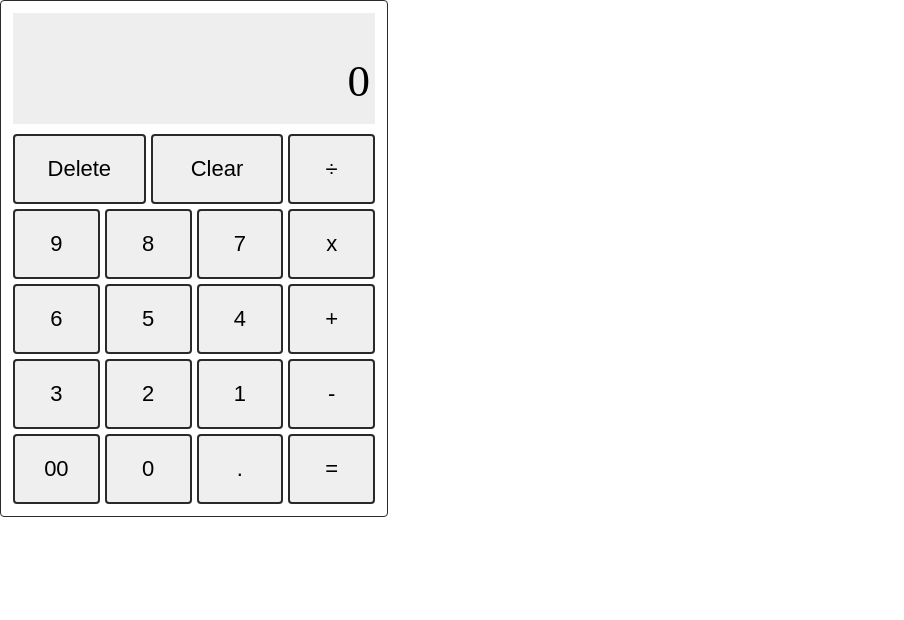
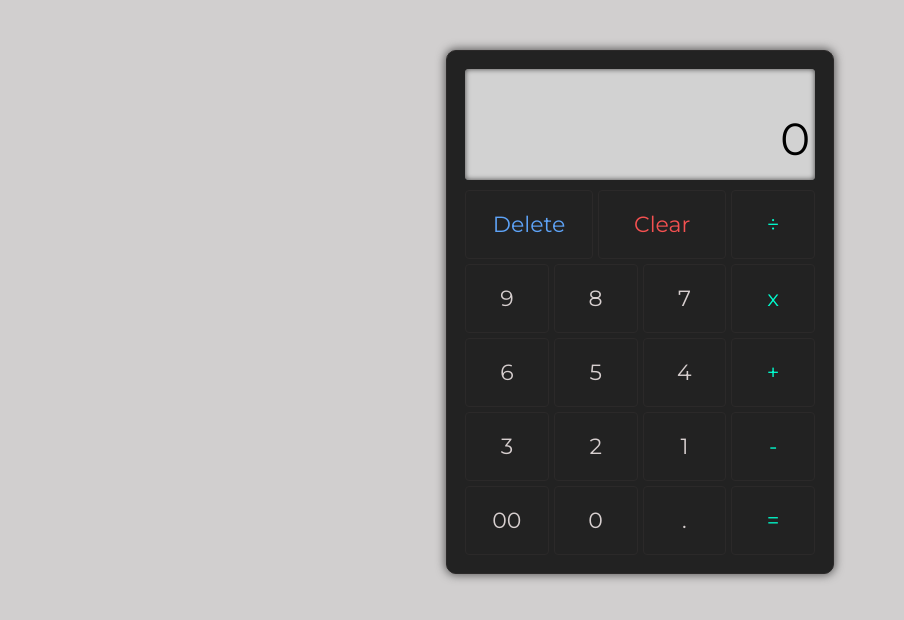
Before and after one commit to Anase27/Projects, a plain HTML site: page calculator/calculator.html in a window 1280 px wide. Shown: the whole page, without its empty margins (0-904 px from the left). Drawn offline with Linux system fonts and the light colour scheme.

Commit message:
color and other styling added

```diff
--- a/calculator/calculator.css
+++ b/calculator/calculator.css
@@ -1,11 +1,11 @@
 :root{
-    --background: #f6f6f6;
-    --calculator: rgb(33, 32, 32);
-    --screen: #eee;
+    --background: #d1cfcf;
+    --calculator: #222222;
+    --screen: #d2d2d2;
     --button: #dadada;
-    --button-secondary: #30aa94;
+    --button-secondary: #00ffd0;
     --clear: #f55151;
-    --delete: #1e81fa;
+    --delete: #5ea3f7;
     --border: #2b2929;
     --font: #d7cfcf;
 }
@@ -16,50 +16,50 @@
     margin: 0;
     padding: 0;
     box-sizing: border-box;
+    font-family: 'Montserrat','Segoe UI', Tahoma, Geneva, Verdana, sans-serif;
+}
+body{
+    background-color: var(--background);
+}
+
+.container{
+    display: flex;
+    justify-content: center;
+    align-items: center;
+    margin-top: 50px;
 }
 
 .calc{
-    max-width: 388px;
+    width: 388px;
     border: 1px solid var(--border);
-    border-radius: 4px;
-    padding: 12px
+    border-radius: 10px;
+    padding: 18px;
+    color: inherit;
+    background-color: var(--calculator);
+    box-shadow: 0px 0px 10px 1px rgb(87, 86, 86);
 }
 
 .display{
     background-color: var(--screen);
-    /* content: ""; */
     margin-bottom: 10px;
     padding: 5px;
+    border-radius: 4px;
+    box-shadow: inset 0px 0px 5px 0.5px rgb(87, 86, 86);
 }
 .secondary_display{
     height: 32px;
+    font-size: 18px;
     margin-bottom: 5px;
     text-align: end;
-    font-size: 18px;
-    /* overflow-x: scroll;
-    overflow-y: hidden; */
+    overflow-wrap: break-word;
+
 }
 .primary_display{
     min-height: 64px;
+    font-size: 45px;
     text-align: end;
-    font-size: 45px;
-    /* overflow-x: scroll;
-    overflow-y: hidden; */
     overflow-wrap: break-word;
-    transition: height 0.5s ease-in-out;
 }
-/* ::-webkit-scrollbar
-{
-    height: 0px;
-} */
-/* ::-webkit-scrollbar-track:hover
-{
-    background-color: var(--button);
-}
-::-webkit-scrollbar-thumb:hover
-{
-    background-color: var(--border);
-} */
 
 .buttons{
 
@@ -67,6 +67,7 @@
     grid-template-columns: repeat(4,1fr);
     gap: 5px;
 }
+
 .buttons .upper_row{
     display: grid;
     grid-column: span 3;
@@ -75,10 +76,24 @@
 }
 .btn{
     box-sizing: border-box;
-    border: 2px solid var(--border);
+    border: 1px solid var(--border);
     border-radius: 4px;
     text-align: center;
     padding: 20px;
     font-size: 22px;
     cursor: pointer;
+    background-color: var(--calculator);
+    color: var(--font);
 }
+
+.delete{
+    color: var(--delete);
+}
+
+.clear{
+    color: var(--clear);
+}
+
+.lastRow{
+    color: var(--button-secondary);
+}
--- a/calculator/calculator.html
+++ b/calculator/calculator.html
@@ -5,9 +5,10 @@
     <meta name="viewport" content="width=device-width, initial-scale=1.0">
     <title>Calculator</title>
     <link rel="stylesheet" href="calculator.css">
+    <link href="https://fonts.googleapis.com/css2?family=Montserrat:wght@400&display=swap" rel="stylesheet">
 </head>
 <body>
-    <div class="contianer">
+    <div class="container">
         <div class="calc">
             <div class="display">
                 <div class="secondary_display"></div>
@@ -18,23 +19,23 @@
                     <button class="btn delete">Delete</button>
                     <button class="btn clear">Clear</button>
                 </div>
-                <button class="btn operator" data-operation="÷">÷</button>
+                <button class="btn operator lastRow" data-operation="÷">÷</button>
                 <button class="btn operand" data-value="9">9</button>
                 <button class="btn operand" data-value="8">8</button>
                 <button class="btn operand" data-value="7">7</button>
-                <button class="btn operator" data-operation="x">x</button>
+                <button class="btn operator lastRow" data-operation="x">x</button>
                 <button class="btn operand" data-value="6">6</button>
                 <button class="btn operand" data-value="5">5</button>
                 <button class="btn operand" data-value="4">4</button>
-                <button class="btn operator" data-operation="+">+</button>
+                <button class="btn operator lastRow" data-operation="+">+</button>
                 <button class="btn operand" data-value="3">3</button>
                 <button class="btn operand" data-value="2">2</button>
                 <button class="btn operand" data-value="1">1</button>
-                <button class="btn operator" data-operation="-">-</button>
+                <button class="btn operator lastRow" data-operation="-">-</button>
                 <button class="btn operand" data-value="00">00</button>
                 <button class="btn operand" data-value="0">0</button>
                 <button class="btn operand" data-value=".">.</button>
-                <button class="btn equals">=</button>
+                <button class="btn equals lastRow">=</button>
             </div>
         </div>
     </div>
--- a/calculator/calculator.js
+++ b/calculator/calculator.js
@@ -67,12 +67,12 @@ function eqls()
 {
     if(firstNum.length > 0 && secondNum.length > 0 && operation.length > 0)
     {
-        smallDisplay.textContent=`${firstNum} ${operation} ${secondNum} =`
+        smallDisplay.textContent=`${firstNum} ${operation} ${secondNum} = `
         operate(firstNum,operation,secondNum);
         // firstNum = '';
         secondNum = '';
         operation = '';
-        // clearLargeScreen = false;
+        clearLargeScreen = false;
     }
 }
 
@@ -161,9 +161,12 @@ function appendOperand(num)
     if (!clearLargeScreen) {
         firstNum += num;
         if (firstNum.length > 15) {
-            firstNum = '0';
+            firstNum = '';
+            largeDisplay.textContent = '0';
         }
-        largeDisplay.textContent = firstNum;
+        else{
+            largeDisplay.textContent = firstNum;
+        }
     }
     else{
         if (num === '.' && secondNum.length == 0) {
@@ -171,10 +174,15 @@ function appendOperand(num)
         }
         secondNum += num;
         if (secondNum.length > 15) {
-            secondNum = '0';
+            secondNum = '';
+            largeDisplay.textContent = '0';
         }
-        largeDisplay.textContent = secondNum;
+        else
+        {
+            largeDisplay.textContent = secondNum;
+        }
     }
+
 }
 
 function appendOperator(opr)
@@ -187,6 +195,12 @@ function appendOperator(opr)
         operate(firstNum,operation,secondNum);
         secondNum="";
     }
+    if (firstNum.slice(firstNum.length-1) == '.') {
+        firstNum += '0';
+    }
+    if (secondNum.slice(secondNum.length-1) == '.') {
+        secondNum += '0';
+    }
     operation = opr;
     smallDisplay.textContent = `${firstNum} ${opr} `;
     clearLargeScreen = true;
```
